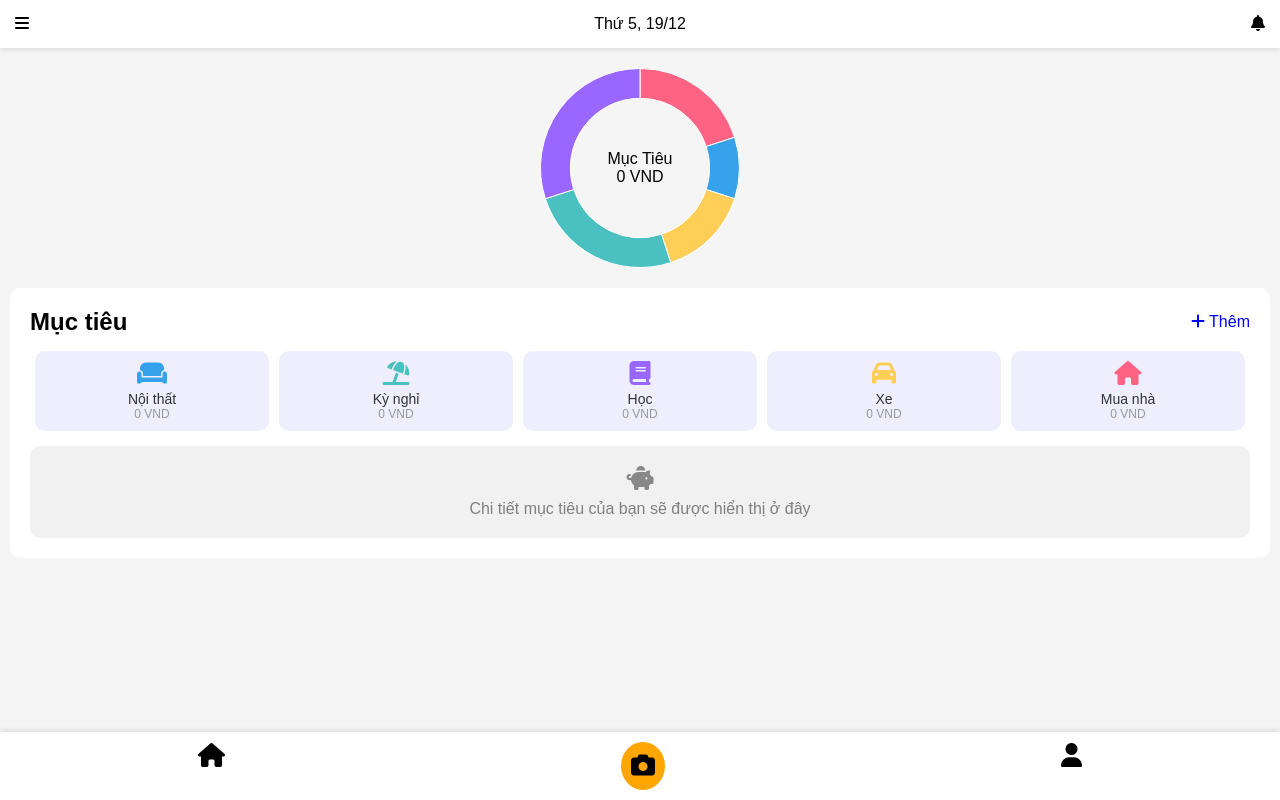
After one commit to Tunita2/FinanceGenius-project, a Node server app: page /view-goals in a window 1280 px wide. The commit adds this page. Run offline with Node 20, Linux system fonts and the light colour scheme; data that the repository does not hold is empty.

Commit message:
first commit

```diff
--- a/src/app.js
+++ b/src/app.js
@@ -6,6 +6,16 @@ const webRouters = require('./routes/web')
 const port = process.env.PORT;
 const hostname = process.env.HOST;
 const connection = require('./config/database')
+const session = require('express-session');
+const cookieParser = require('cookie-parser');
+
+app.use(cookieParser());
+app.use(session({
+    secret: 'your-secret-key',
+    resave: false,
+    saveUninitialized: true,
+    cookie: { secure: false } // Nếu dùng HTTPS thì chỉnh thành `true`
+}));
 
 configViewEngine(app)
 
@@ -23,17 +33,6 @@ app.use('/', webRouters)
 //   }
 // );
 
-const session = require('express-session');
-const cookieParser = require('cookie-parser');
-
-app.use(cookieParser());
-app.use(session({
-    secret: 'your-secret-key',
-    resave: false,
-    saveUninitialized: true,
-    cookie: { secure: false } // Nếu dùng HTTPS thì chỉnh thành `true`
-}));
-
 
 app.listen(port, hostname, () =>{
 
--- /dev/null
+++ b/src/controllers/goalsControllers.js
@@ -0,0 +1,89 @@
+const connection = require('../config/database')
+const getViewGoalsPage = async (req, res) => {
+    try {
+        const userId = req.session.storedId;
+
+        // Lấy danh sách mục tiêu
+        let [results] = await connection.query(`SELECT * FROM Goal WHERE user_id=?`, [userId]);
+
+        // Lấy tổng tiền còn lại và đảm bảo giá trị mặc định là 0 nếu không có dữ liệu
+        let [totalReminders] = await connection.query(`
+            SELECT IFNULL(SUM(remaining_amount), 0) AS totalReminders
+            FROM Goal WHERE user_id=?`, [userId]);
+
+        let [sumRemindersHouses] = await connection.query(`
+            SELECT IFNULL(SUM(remaining_amount), 0) AS sumRemindersHouses
+            FROM Goal WHERE user_id=? AND goal_name = 'Mua nhà'`, [userId]);
+
+        let [sumRemindersCars] = await connection.query(`
+            SELECT IFNULL(SUM(remaining_amount), 0) AS sumRemindersCars
+            FROM Goal WHERE user_id=? AND goal_name = 'Xe'`, [userId]);
+
+        let [sumRemindersStudies] = await connection.query(`
+            SELECT IFNULL(SUM(remaining_amount), 0) AS sumRemindersStudies
+            FROM Goal WHERE user_id=? AND goal_name = 'Học'`, [userId]);
+
+        let [sumRemindersHolidays] = await connection.query(`
+            SELECT IFNULL(SUM(remaining_amount), 0) AS sumRemindersHolidays
+            FROM Goal WHERE user_id=? AND goal_name = 'Kỳ nghỉ'`, [userId]);
+
+        let [sumRemindersFurnitures] = await connection.query(`
+            SELECT IFNULL(SUM(remaining_amount), 0) AS sumRemindersFurnitures
+            FROM Goal WHERE user_id=? AND goal_name = 'Nội thất'`, [userId]);
+
+        res.render('viewGoals.ejs', {
+            listGoal: results,
+            totalReminders: totalReminders[0].totalReminders,
+            sumRemindersHouses: sumRemindersHouses[0].sumRemindersHouses,
+            sumRemindersCars: sumRemindersCars[0].sumRemindersCars,
+            sumRemindersStudies: sumRemindersStudies[0].sumRemindersStudies,
+            sumRemindersHolidays: sumRemindersHolidays[0].sumRemindersHolidays,
+            sumRemindersFurnitures: sumRemindersFurnitures[0].sumRemindersFurnitures
+        });
+    } catch (error) {
+        console.error(error);
+        res.send("ERROR HAPPENED!");
+    }
+};
+
+
+const getAddGoalPage = (req, res) => {
+    try{
+        res.render('addGoal.ejs');
+    }catch(error){
+        console.error(error)
+        res.send("ERROR HAPPEND!")
+    }
+}
+
+const postCreateGoal = async (req, res) => {
+    try {
+        let userId = req.session.storedId;
+        let goalName = req.body.goalName;
+        let amount = parseFloat(req.body.amount);
+        let startDate = req.body.startDate;
+        let endDate = req.body.endDate;
+        let paymentMethod = req.body.paymentMethod;
+
+        let savedAmount = 0;
+
+        let [results, fields] = await connection.query(
+            `INSERT INTO Goal (goal_name, goal_amount, start_date, end_date, payment_method, user_id, saved_amount)
+             VALUES (?, ?, ?, ?, ?, ?, ?)`,
+            [goalName, amount, startDate, endDate, paymentMethod, userId, savedAmount]
+        );
+
+        res.redirect('/view-goals');
+    } catch (error) {
+        console.error(error);
+        res.send("ERROR HAPPENED!");
+    }
+};
+
+
+
+module.exports = {
+    getViewGoalsPage,
+    getAddGoalPage,
+    postCreateGoal
+}
--- a/src/controllers/loginController.js
+++ b/src/controllers/loginController.js
@@ -15,7 +15,7 @@ const postLoginUser = async (req, res) => {
     let password = req.body.password;
 
     try {
-        let[results, field] = await connection.query(`SELECT user_name, email, password FROM Persons WHERE email = ?`, [email]);
+        let[results, field] = await connection.query(`SELECT id, user_name, email, password FROM Persons WHERE email = ?`, [email]);
 
         if (results.length === 0) {
             return res.send("Email không tồn tại!");
@@ -26,6 +26,8 @@ const postLoginUser = async (req, res) => {
         if (password != storedPassword) {
             return res.send("Sai mật khẩu!");
         }
+
+        req.session.storedId = results[0].id;
 
         let user = results[0];
         res.render('home.ejs', {user:user});
--- a/src/controllers/reminderController.js
+++ b/src/controllers/reminderController.js
@@ -1,9 +1,7 @@
 const connection = require('../config/database')
 const getViewReminders = (req, res) => {
     try{
-        res.render('viewReminders.ejs',{
-
-        })
+        res.render('viewReminders.ejs',{})
     }catch(error){
         console.error(error)
         res.status(500).send("ERROR HAPPEND!")
--- /dev/null
+++ b/src/public/css/goals.css
@@ -0,0 +1,284 @@
+* {
+    margin: 0;
+    padding: 0;
+    box-sizing: border-box;
+    font-family: Arial, sans-serif;
+}
+
+body {
+    background-color: #f8f9fa;
+    text-align: center;
+}
+
+header {
+    display: flex;
+    justify-content: space-between;
+    padding: 15px;
+    background: white;
+    box-shadow: 0px 2px 5px rgba(0, 0, 0, 0.1);
+}
+
+.chart-container {
+    position: relative;
+    width: 200px;
+    height: 200px;
+    margin: 20px auto;
+}
+
+.chart-center {
+    position: absolute;
+    top: 50%;
+    left: 50%;
+    transform: translate(-50%, -50%);
+    text-align: center;
+}
+
+.targets,
+.transactions {
+    background: white;
+    padding: 20px;
+    margin: 10px;
+    border-radius: 10px;
+}
+
+.section-header {
+    display: flex;
+    justify-content: space-between;
+    align-items: center;
+}
+
+.add-btn {
+    color: blue;
+    cursor: pointer;
+}
+
+.target-list {
+    display: flex;
+    justify-content: space-around;
+    margin-top: 10px;
+}
+
+.target-item {
+    background: #eef;
+    padding: 10px;
+    border-radius: 10px;
+    text-align: center;
+    flex: 1;
+    margin: 5px;
+}
+
+.info-box {
+    background: #f1f1f1;
+    padding: 20px;
+    border-radius: 10px;
+    margin-top: 10px;
+}
+
+.bottom-nav {
+    position: fixed;
+    bottom: 0;
+    width: 100%;
+    display: flex;
+    justify-content: space-around;
+    background: white;
+    padding: 10px 0;
+    box-shadow: 0px -2px 5px rgba(0, 0, 0, 0.1);
+}
+
+.nav-item {
+    font-size: 24px;
+    cursor: pointer;
+}
+
+.scan-btn {
+    background: orange;
+    border-radius: 50%;
+    padding: 10px;
+}
+
+.info-box {
+    text-align: center;
+    padding: 20px;
+    font-size: 16px;
+    color: gray;
+}
+
+.info-box i {
+    font-size: 24px;
+    margin-bottom: 10px;
+    display: block;
+    color: #888;
+    /* Màu xám nhạt giống giao diện */
+}
+
+.target-item i {
+    font-size: 24px;
+    color: #555;
+    /* Màu xám đậm hơn một chút cho icon */
+}
+
+.target-item .content {
+    font-size: 14px;
+    /* Chữ nhỏ hơn */
+    margin-top: 5px;
+    color: #333;
+    /* Màu tối hơn để dễ đọc */
+}
+
+.target-item .money {
+    font-size: 12px;
+    /* Chữ nhỏ hơn */
+    color: #999;
+    /* Màu xám nhạt cho số tiền */
+}
+
+body {
+    font-family: Arial, sans-serif;
+    background-color: #f5f5f5;
+    margin: 0;
+    padding: 0;
+}
+
+/* Overlay nền đen mờ */
+.modal {
+    display: flex;
+    align-items: center;
+    justify-content: center;
+    height: 100vh;
+    background: rgba(0, 0, 0, 0.6);
+    /* Làm mờ nền */
+    position: fixed;
+    top: 0;
+    left: 0;
+    width: 100%;
+    z-index: 1000;
+}
+
+.modal-content {
+    background: white;
+    width: 90%;
+    max-width: 400px;
+    padding: 20px;
+    border-radius: 10px;
+    box-shadow: 0 4px 10px rgba(0, 0, 0, 0.3);
+    position: relative;
+}
+
+.modal-header {
+    display: flex;
+    justify-content: space-between;
+    align-items: center;
+    font-size: 18px;
+    font-weight: bold;
+}
+
+.close-btn {
+    cursor: pointer;
+    font-size: 35px;
+    color: red;
+    margin-right: 8px;
+}
+
+form {
+    margin-top: 15px;
+    display: flex;
+    flex-direction: column;
+}
+
+label {
+    text-align: left;
+    font-size: 14px;
+    margin: 5px 0;
+}
+
+input,
+select {
+    padding: 10px;
+    margin-bottom: 10px;
+    border: 1px solid #ccc;
+    border-radius: 5px;
+    font-size: 14px;
+}
+
+button {
+    background-color: #2d5f2d;
+    color: white;
+    padding: 10px;
+    border: none;
+    border-radius: 5px;
+    font-size: 16px;
+    cursor: pointer;
+}
+
+button:hover {
+    background-color: #244d24;
+}
+
+.goal-item {
+    display: flex;
+    align-items: center;
+    background: white;
+    padding: 12px;
+    border-radius: 10px;
+    box-shadow: 0px 2px 5px rgba(0, 0, 0, 0.1);
+    justify-content: space-between;
+    margin-bottom: 10px;
+    position: relative;
+}
+
+.goal-icon {
+    display: flex;
+    justify-content: center;
+    align-items: center;
+    width: 50px;
+    height: 50px;
+    border-radius: 50%;
+    background-color: #f1f1f1;
+    margin-right: 10px;
+}
+
+.goal-content {
+    flex-grow: 1;
+    display: flex;
+    flex-direction: column;
+    justify-content: center;
+}
+
+.goal-title {
+    font-size: 16px;
+    font-weight: bold;
+    margin-bottom: 4px;
+    display: inline-block;
+    text-align: left;
+}
+
+.goal-money {
+    font-size: 14px;
+    color: #333;
+    float: right;
+}
+
+.goal-progress {
+    font-size: 12px;
+    color: #777;
+    display: flex;
+    text-align: right;
+    float: right;
+}
+
+.goal-dates {
+    display: inline;
+    font-size: 12px;
+    color: #999;
+    text-align: left;
+    float: left;
+}
+
+.goal-menu {
+    position: absolute;
+    right: 10px;
+    top: 15px;
+    font-size: 18px;
+    color: #888;
+    cursor: pointer;
+}
--- /dev/null
+++ b/src/public/js/goals.js
@@ -0,0 +1,29 @@
+document.addEventListener("DOMContentLoaded", function () {
+    let ctx = document.getElementById('goalChart').getContext('2d');
+
+    new Chart(ctx, {
+        type: 'doughnut',
+        data: {
+            labels: ["Mua nhà", "Nội thất", "Xe", "Kỳ nghỉ", "Học"],
+            datasets: [{
+                data: [40, 20, 30, 50, 60],
+                backgroundColor: ["#ff6384", "#36a2eb", "#ffce56", "#4bc0c0", "#9966ff"],
+                borderWidth: 1
+            }]
+        },
+        options: {
+            cutout: '70%',
+            responsive: true,
+            plugins: {
+                legend: { display: false }
+            }
+        }
+    });
+});
+
+document.addEventListener("DOMContentLoaded", function () {
+    document.querySelector(".close-btn").addEventListener("click", function () {
+        document.querySelector(".modal").style.display = "none";
+
+    });
+});
--- a/src/views/home.ejs
+++ b/src/views/home.ejs
@@ -48,7 +48,7 @@
         <h4 class="title is-4">Tiện ích</h4>
         <div class="columns is-mobile mb-6">
             <div class="column item">
-                <i class="fa-solid fa-tent-arrow-left-right is-size-1 has-text-success"></i>
+                <a href="/view-goals"><i class="fa-solid fa-tent-arrow-left-right is-size-1 has-text-success"></i></a>
                 <h6 class="title is-6">Giao dịch</h6>
             </div>
             <div class="column item">
--- /dev/null
+++ b/src/views/viewGoals.ejs
@@ -0,0 +1,121 @@
+<!DOCTYPE html>
+<html lang="vi">
+
+<head>
+    <meta charset="UTF-8">
+    <meta name="viewport" content="width=device-width, initial-scale=1.0">
+    <title>Quản lý tài chính</title>
+    <link rel="stylesheet" href="../CSS/goals.css">
+    <link rel="stylesheet" href="https://cdnjs.cloudflare.com/ajax/libs/font-awesome/6.5.1/css/all.min.css">
+    <script src="https://cdn.jsdelivr.net/npm/chart.js"></script>
+</head>
+
+<body>
+    <header>
+        <div class="menu-icon"><i class="fa-solid fa-bars"></i></div>
+        <div class="date">Thứ 5, 19/12</div>
+        <div class="notification-icon"><i class="fa-solid fa-bell"></i></div>
+    </header>
+
+    <main>
+        <!-- Biểu đồ vòng tròn -->
+        <div class="chart-container">
+            <canvas id="goalChart"></canvas>
+            <div class="chart-center">
+                <p>Mục Tiêu</p>
+                <p>
+                    <%= totalReminders.toLocaleString('vi-VN') %> VND
+                </p>
+            </div>
+        </div>
+
+        <!-- Mục tiêu -->
+        <section class="targets">
+            <div class="section-header">
+                <h2>Mục tiêu</h2>
+                <a href="/add-goal" class="add-btn" style="text-decoration: none;"><i class="fa-solid fa-plus"></i>
+                    Thêm</a>
+            </div>
+            <div class="target-list">
+                <div class="target-item"><i class="fa-solid fa-couch" style="color: #36a2eb;"></i>
+                    <p class="content">Nội thất</p>
+                    <p class="money">
+                        <%= sumRemindersFurnitures.toLocaleString('vi-VN')%> VND
+                    </p>
+                </div>
+                <div class="target-item"><i class="fa-solid fa-umbrella-beach" style="color: #4bc0c0;"></i>
+                    <p class="content">Kỳ nghỉ</p>
+                    <p class="money">
+                        <%= sumRemindersHolidays.toLocaleString('vi-VN') %> VND
+                    </p>
+                </div>
+                <div class="target-item"><i class="fa-solid fa-book" style="color: #9966ff;"></i>
+                    <p class="content">Học</p>
+                    <p class="money">
+                        <%= sumRemindersStudies.toLocaleString('vi-VN')%> VND
+                    </p>
+                </div>
+                <div class="target-item"><i class="fa-solid fa-car" style="color: #ffce56;"></i>
+                    <p class="content">Xe</p>
+                    <p class="money">
+                        <%= sumRemindersCars.toLocaleString('vi-VN')%> VND
+                    </p>
+                </div>
+                <div class="target-item"><i class="fa-solid fa-house" style="color: #ff6384;"></i>
+                    <p class="content">Mua nhà</p>
+                    <p class="money">
+                        <%= sumRemindersHouses.toLocaleString('vi-VN')%> VND
+                    </p>
+                </div>
+
+            </div>
+
+            <div class="info-box">
+                <% if (listGoal.length===0) { %>
+                    <i class="fa-solid fa-piggy-bank"></i>
+                    <p>Chi tiết mục tiêu của bạn sẽ được hiển thị ở đây</p>
+                    <% } else { %>
+                        <% listGoal.forEach(function(goal) { %>
+                            <div class="goal-item">
+                                <div class="goal-icon">
+                                    <i class="fa-solid fa-coins" style="margin-top: 9px; color: gold;"></i>
+                                </div>
+                                <div class="goal-content">
+                                    <p class="goal-title">
+                                        <%= goal.goal_name %>
+                                            <span class="goal-money">
+                                                <%= goal.goal_amount.toLocaleString('vi-VN') %> VND
+                                            </span>
+                                    </p>
+                                    <div>
+                                        <p class="goal-dates">Bắt đầu: <%= new
+                                                Date(goal.start_date).toISOString().split('T')[0] %>
+                                                <br>
+                                                Kết thúc: <%= new Date(goal.end_date).toISOString().split('T')[0] %>
+                                        </p>
+                                        <p class="goal-progress">
+                                            Còn <%= goal.remaining_amount.toLocaleString('vi-VN') %> VND nữa
+                                                <br>
+                                                Đã tiết kiệm <%= goal.saved_amount.toLocaleString('vi-VN') %> VND
+                                        </p>
+                                    </div>
+                                </div>
+                            </div>
+
+                            <% }); %>
+                                <% } %>
+            </div>
+        </section>
+    </main>
+
+    <!-- Thanh điều hướng -->
+    <nav class="bottom-nav">
+        <div class="nav-item"><i class="fa-solid fa-house"></i></div>
+        <div class="nav-item scan-btn"><i class="fa-solid fa-camera"></i></div>
+        <div class="nav-item"><i class="fa-solid fa-user"></i></div>
+    </nav>
+
+    <script src="../js/goals.js"></script>
+</body>
+
+</html>
```
Also changed, not shown: src/routes/web.js (+7 -0 lines), src/views/addGoal.ejs (added, +54 -0 lines).
